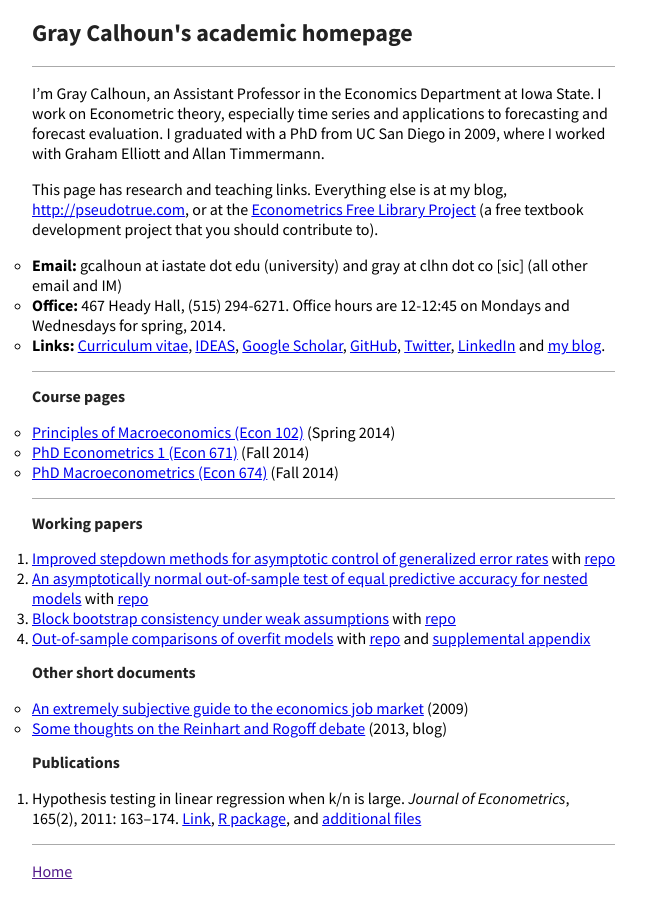
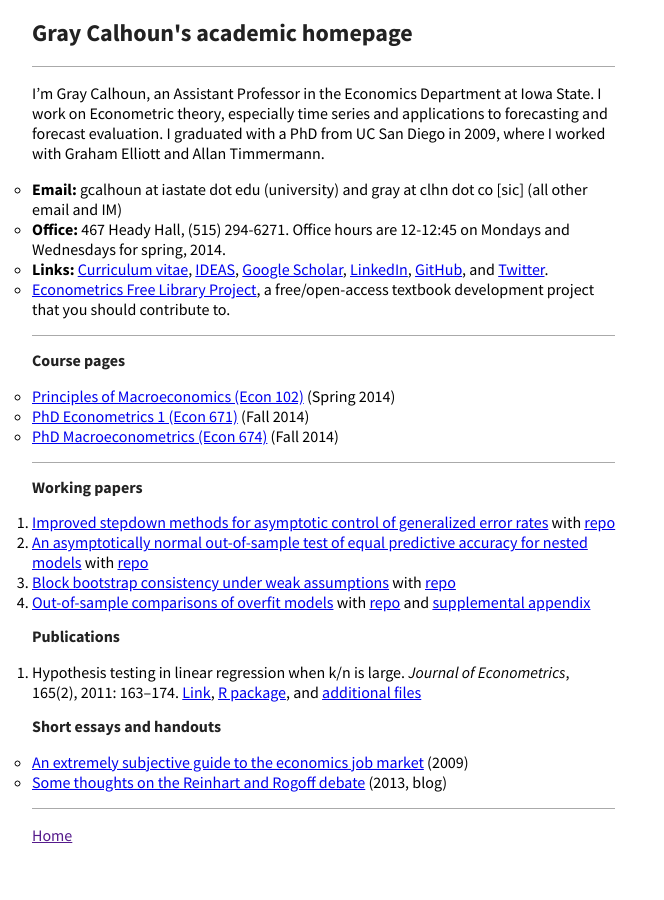
Before and after one commit to mmkuang/grayclhn.github.io, a Jekyll site: the page built from index.md, in a window 1280 px wide. Shown: the whole page, without its empty margins (0-664 px from the left). Built offline with Jekyll 4.4.1, drawn with Linux system fonts in a browser that asks for light colours; Markdown is read by kramdown in place of the engine named in the settings.

Commit message:
Tweak homepage

```diff
--- a/index.md
+++ b/index.md
@@ -9,11 +9,6 @@ and applications to forecasting and forecast evaluation. I graduated
 with a PhD from UC San Diego in 2009, where I worked with Graham
 Elliott and Allan Timmermann.
 
-This page has research and teaching links. Everything else is at my
-blog, <http://pseudotrue.com>, or at the [Econometrics Free Library
-Project][EFLP] (a free textbook development project that you should
-contribute to).
-
 * **Email:** gcalhoun at iastate dot edu (university) and gray at clhn
   dot co [sic] (all other email and IM)
 * **Office:** 467 Heady Hall, (515) 294-6271.
@@ -21,10 +16,11 @@ contribute to).
 * **Links:** [Curriculum vitae][cv],
   [IDEAS](http://ideas.repec.org/f/pca491.html),
   [Google Scholar](http://scholar.google.com/citations?hl=en&user=OS8d9ycAAAAJ),
+  [LinkedIn](https://linkedin.com/in/grayclhn),
   [GitHub](https://github.com/grayclhn),
-  [Twitter](https://twitter.com/grayclhn),
-  [LinkedIn](https://linkedin.com/in/grayclhn)
-  and [my blog](http://pseudotrue.com).
+  and [Twitter](https://twitter.com/grayclhn).
+* [Econometrics Free Library Project][EFLP], a free/open-access
+  textbook development project that you should contribute to.
 
 [cv]: http://www.econ.iastate.edu/sites/default/files/profile/cv/calhoun-cv.pdf
 [EFLP]: http://www.econometricslibrary.org
@@ -54,15 +50,15 @@ contribute to).
    with [repo](https://github.com/grayclhn/oos-overfit) and
    [supplemental appendix](dl/calhoun-oosoverfit-appendix.pdf)
 
-## Other short documents
-* [An extremely subjective guide to the economics job
-  market](/dl/job-market-notes) (2009)
-* [Some thoughts on the Reinhart and Rogoff debate](http://pseudotrue.com/2013/04/24/some-thoughts-on-the-reinhart-and-rogoff-debate)
-  (2013, blog)
-
 ## Publications
 1. Hypothesis testing in linear regression when k/n is large. *Journal
    of Econometrics*, 165(2), 2011: 163–174.
    [Link](http://www.econ.iastate.edu/research/working-papers/p12216),
    [R package](/dl/ftestLargeK_1.0.tar.gz), and
    [additional files](/dl/calhoun-2010-ftest.tar.gz)
+
+## Short essays and handouts
+* [An extremely subjective guide to the economics job
+  market](/dl/job-market-notes) (2009)
+* [Some thoughts on the Reinhart and Rogoff debate](http://pseudotrue.com/2013/04/24/some-thoughts-on-the-reinhart-and-rogoff-debate)
+  (2013, blog)
```
